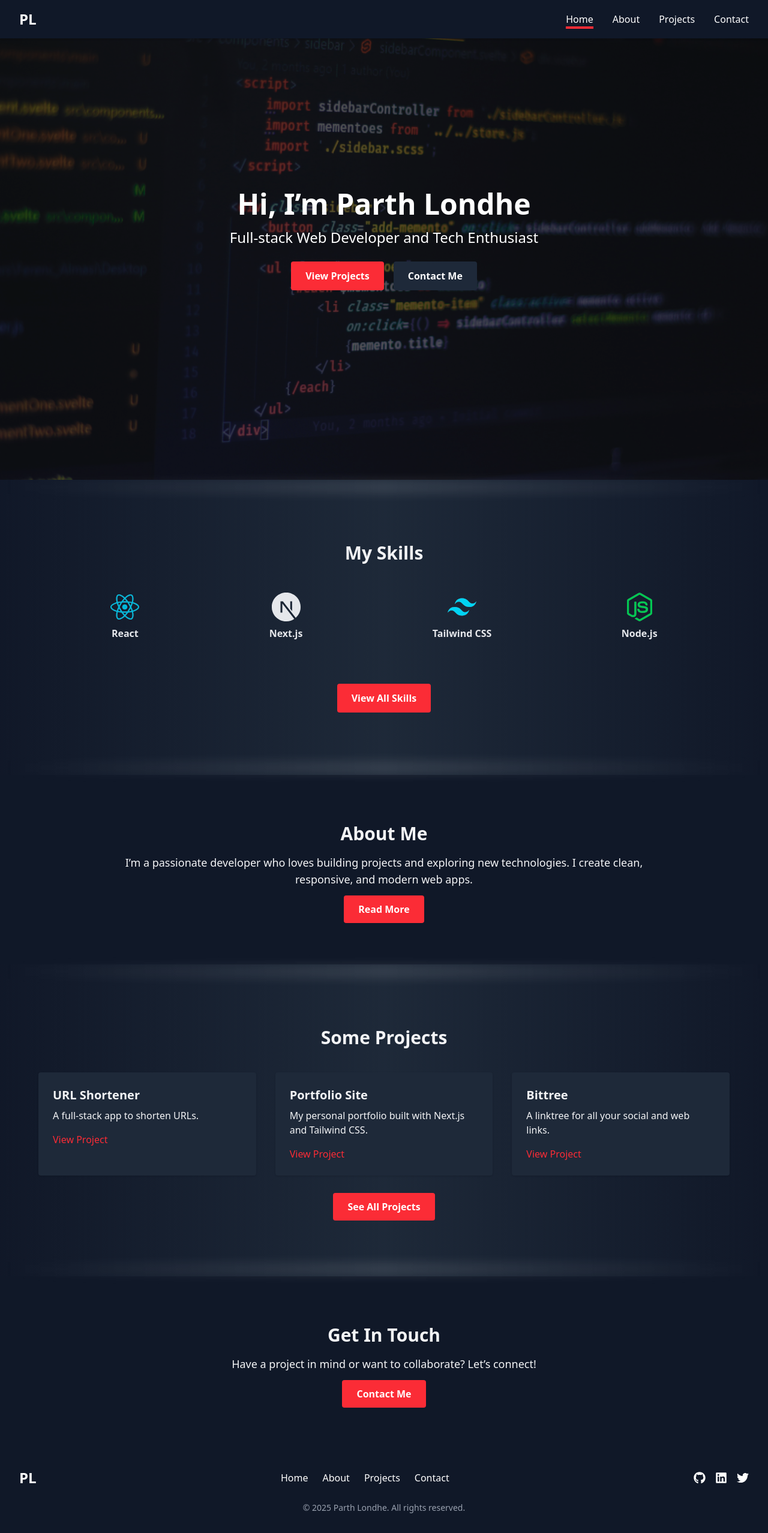
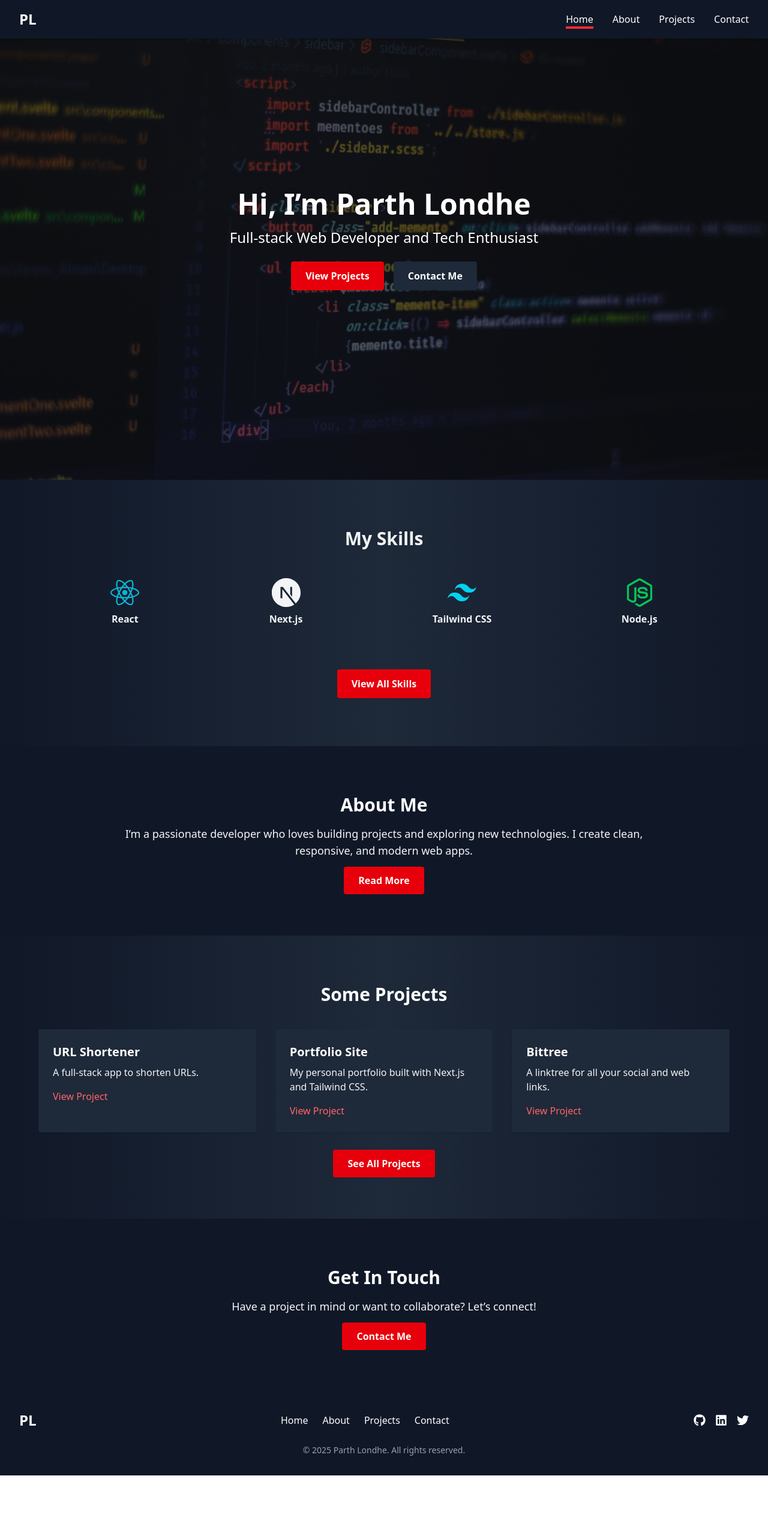
Before and after one commit to Parth0904/Portfolio-Site, a Next.js app: page / in a window 1280 px wide. Shown: the whole page at 60% size. After the commit the page ends 2460 px from the top, so only its background shows below. Built offline with nearby package versions, Linux system fonts and the light colour scheme.

Commit message:
performance

```diff
--- a/app/layout.js
+++ b/app/layout.js
@@ -1,19 +1,13 @@
 import { Geist, Geist_Mono } from "next/font/google";
+import dynamic from "next/dynamic";
 import "./globals.css";
-import Navbar from "./components/Navbar";
-import Footer from "./components/Footer";
-import TopProgressBar from "./components/TopProgressBar";
 
+const Navbar = dynamic(() => import("./components/Navbar")); // remove ssr: false
+const Footer = dynamic(() => import("./components/Footer"));
+const TopProgressBar = dynamic(() => import("./components/TopProgressBar"));
 
-const geistSans = Geist({
-  variable: "--font-geist-sans",
-  subsets: ["latin"],
-});
-
-const geistMono = Geist_Mono({
-  variable: "--font-geist-mono",
-  subsets: ["latin"],
-});
+const geistSans = Geist({ variable: "--font-geist-sans", subsets: ["latin"] });
+const geistMono = Geist_Mono({ variable: "--font-geist-mono", subsets: ["latin"] });
 
 export const metadata = {
   title: "Parth Londhe",
@@ -23,9 +17,7 @@ export const metadata = {
 export default function RootLayout({ children }) {
   return (
     <html lang="en">
-      <body
-        className={`${geistSans.variable} ${geistMono.variable} antialiased`}
-      >
+      <body className={`${geistSans.variable} ${geistMono.variable} antialiased`}>
         <Navbar />
         <TopProgressBar />
         {children}
--- a/app/page.js
+++ b/app/page.js
@@ -1,50 +1,58 @@
-"use client";
 import React from "react";
 import Link from "next/link";
-import { FaReact, FaNodeJs } from "react-icons/fa";
-import { SiNextdotjs, SiTailwindcss } from "react-icons/si";
+import dynamic from "next/dynamic";
+
+// Dynamic imports for heavy icons
+const FaReact = dynamic(() =>
+  import("react-icons/fa").then((mod) => mod.FaReact)
+);
+const FaNodeJs = dynamic(() =>
+  import("react-icons/fa").then((mod) => mod.FaNodeJs)
+);
+const SiNextdotjs = dynamic(() =>
+  import("react-icons/si").then((mod) => mod.SiNextdotjs)
+);
+const SiTailwindcss = dynamic(() =>
+  import("react-icons/si").then((mod) => mod.SiTailwindcss)
+);
+
+import Image from "next/image";
 
 export default function HomePage() {
   const skills = [
     { icon: FaReact, name: "React", color: "text-cyan-500" },
-    { icon: SiNextdotjs, name: "Next.js", color: "text-gray-200" },
+    { icon: SiNextdotjs, name: "Next.js", color: "text-gray-100" },
     { icon: SiTailwindcss, name: "Tailwind CSS", color: "text-cyan-400" },
     { icon: FaNodeJs, name: "Node.js", color: "text-green-500" },
   ];
 
   return (
     <main className="bg-gray-900 text-gray-100">
-
       {/* Hero Section */}
-      <section
-        className="relative min-h-screen flex flex-col justify-center items-center text-center px-4"
-        style={{
-          backgroundImage: "url('/bg.jpg')",
-          backgroundSize: "cover",
-          backgroundPosition: "center",
-        }}
-      >
-        {/* Overlay */}
+      <section className="relative min-h-screen flex flex-col justify-center items-center text-center px-4">
+        <Image
+          src="/bg.jpg"
+          alt="Hero background"
+          fill
+          className="object-cover"
+          priority // preloads hero image to reduce LCP
+        />
         <div className="absolute inset-0 bg-black opacity-60"></div>
-
-        {/* Content */}
         <div className="relative z-10 text-white">
-          <h1 className="text-5xl font-bold mb-4">
-            Hi, I’m Parth Londhe
-          </h1>
+          <h1 className="text-5xl font-bold mb-4">Hi, I’m Parth Londhe</h1>
           <p className="text-xl md:text-2xl mb-6">
             Full-stack Web Developer and Tech Enthusiast
           </p>
           <div className="flex space-x-4 justify-center">
             <Link
               href="/projects"
-              className="bg-red-500 hover:bg-red-600 px-6 py-3 rounded font-semibold"
+              className="bg-red-600 hover:bg-red-700 text-white px-6 py-3 rounded font-semibold transition"
             >
               View Projects
             </Link>
             <Link
               href="/contact"
-              className="bg-gray-800 hover:bg-gray-700 px-6 py-3 rounded font-semibold"
+              className="bg-gray-800 hover:bg-gray-700 text-white px-6 py-3 rounded font-semibold transition"
             >
               Contact Me
             </Link>
@@ -52,103 +60,106 @@ export default function HomePage() {
         </div>
       </section>
 
-      {/* Divider */}
-      <div className="relative h-6 bg-gradient-to-r from-gray-900 via-gray-800 to-gray-900">
-        <div className="absolute inset-0 bg-gradient-to-r from-transparent via-white/10 to-transparent blur-sm" />
-      </div>
-
       {/* Skills Section */}
       <section className="py-20 bg-gradient-to-r from-gray-900 via-gray-800 to-gray-900">
         <h2 className="text-3xl font-bold text-center mb-12">My Skills</h2>
-
         <div className="flex justify-evenly items-center space-x-8 mt-12 flex-wrap">
           {skills.map((skill, index) => {
             const Icon = skill.icon;
             return (
               <div key={index} className="flex flex-col items-center mb-6">
-                <Icon className={`text-5xl ${skill.color} transition transform hover:scale-110 drop-shadow-[0_0_0.5px_#ffffff55]`} />
-                <span className="mt-2 text-gray-200 font-semibold">{skill.name}</span>
+                <Icon
+                  className={`text-5xl ${skill.color} transition transform hover:scale-110 drop-shadow-[0_0_0.5px_#ffffff55]`}
+                />
+                <span className="mt-2 text-gray-100 font-semibold">
+                  {skill.name}
+                </span>
               </div>
             );
           })}
         </div>
-
-        {/* Button to go to full skills section */}
         <div className="flex justify-center mt-12">
           <Link
             href="/about"
-            className="px-6 py-3 bg-red-500 hover:bg-red-600 text-white rounded font-semibold transition"
+            className="px-6 py-3 bg-red-600 hover:bg-red-700 text-white rounded font-semibold transition"
           >
             View All Skills
           </Link>
         </div>
       </section>
 
-      {/* Divider */}
-      <div className="relative h-6 bg-gradient-to-r from-gray-900 via-gray-800 to-gray-900">
-        <div className="absolute inset-0 bg-gradient-to-r from-transparent via-white/10 to-transparent blur-sm" />
-      </div>
-
       {/* About Teaser */}
       <section className="py-20 px-4 max-w-4xl mx-auto text-center">
-        <h2 className="text-3xl font-bold mb-4">About Me</h2>
-        <p className="text-lg mb-6">
-          I’m a passionate developer who loves building projects and exploring new technologies. I create clean, responsive, and modern web apps.
+        <h2 className="text-3xl font-bold mb-4 text-white">About Me</h2>
+        <p className="text-lg mb-6 text-gray-100">
+          I’m a passionate developer who loves building projects and exploring
+          new technologies. I create clean, responsive, and modern web apps.
         </p>
         <Link
           href="/about"
-          className="bg-red-500 hover:bg-red-600 text-white px-6 py-3 rounded font-semibold"
+          className="bg-red-600 hover:bg-red-700 text-white px-6 py-3 rounded font-semibold transition"
         >
-          Read More
+          Read More <span className="sr-only">About Us</span>
         </Link>
       </section>
 
-      {/* Divider */}
-      <div className="relative h-6 bg-gradient-to-r from-gray-900 via-gray-800 to-gray-900">
-        <div className="absolute inset-0 bg-gradient-to-r from-transparent via-white/10 to-transparent blur-sm" />
-      </div>
-
       {/* Projects Teaser */}
       <section className="py-20 bg-gradient-to-r from-gray-900 via-gray-800 to-gray-900 px-4">
-        <h2 className="text-3xl font-bold text-center mb-10">Some Projects</h2>
+        <h2 className="text-3xl font-bold text-center mb-10 text-white">
+          Some Projects
+        </h2>
         <div className="max-w-6xl mx-auto grid gap-8 grid-cols-1 md:grid-cols-3">
-          <div className="bg-gray-800 p-6 rounded shadow hover:shadow-lg transition">
-            <h3 className="text-xl font-semibold mb-2">URL Shortener</h3>
-            <p className="mb-4">A full-stack app to shorten URLs.</p>
-            <Link href="/projects" className="text-red-500 hover:underline">View Project</Link>
-          </div>
-          <div className="bg-gray-800 p-6 rounded shadow hover:shadow-lg transition">
-            <h3 className="text-xl font-semibold mb-2">Portfolio Site</h3>
-            <p className="mb-4">My personal portfolio built with Next.js and Tailwind CSS.</p>
-            <Link href="/projects" className="text-red-500 hover:underline">View Project</Link>
-          </div>
-          <div className="bg-gray-800 p-6 rounded shadow hover:shadow-lg transition">
-            <h3 className="text-xl font-semibold mb-2">Bittree</h3>
-            <p className="mb-4">A linktree for all your social and web links.</p>
-            <Link href="/projects" className="text-red-500 hover:underline">View Project</Link>
-          </div>
+          {[
+            {
+              title: "URL Shortener",
+              desc: "A full-stack app to shorten URLs.",
+            },
+            {
+              title: "Portfolio Site",
+              desc: "My personal portfolio built with Next.js and Tailwind CSS.",
+            },
+            {
+              title: "Bittree",
+              desc: "A linktree for all your social and web links.",
+            },
+          ].map((project, idx) => (
+            <div
+              key={idx}
+              className="bg-gray-800 p-6 rounded shadow hover:shadow-lg transition"
+            >
+              <h3 className="text-xl font-semibold mb-2 text-white">
+                {project.title}
+              </h3>
+              <p className="mb-4 text-gray-100">{project.desc}</p>
+              <Link href="/projects" className="text-red-400 hover:underline">
+                View Project
+              </Link>
+            </div>
+          ))}
         </div>
         <div className="text-center mt-10">
-          <Link href="/projects" className="bg-red-500 hover:bg-red-600 text-white px-6 py-3 rounded font-semibold">
+          <Link
+            href="/projects"
+            className="bg-red-600 hover:bg-red-700 text-white px-6 py-3 rounded font-semibold transition"
+          >
             See All Projects
           </Link>
         </div>
       </section>
 
-      {/* Divider */}
-      <div className="relative h-6 bg-gradient-to-r from-gray-900 via-gray-800 to-gray-900">
-        <div className="absolute inset-0 bg-gradient-to-r from-transparent via-white/10 to-transparent blur-sm" />
-      </div>
-
       {/* Contact CTA */}
       <section className="py-20 px-4 text-center">
-        <h2 className="text-3xl font-bold mb-4">Get In Touch</h2>
-        <p className="text-lg mb-6">Have a project in mind or want to collaborate? Let’s connect!</p>
-        <Link href="/contact" className="bg-red-500 hover:bg-red-600 text-white px-6 py-3 rounded font-semibold">
+        <h2 className="text-3xl font-bold mb-4 text-white">Get In Touch</h2>
+        <p className="text-lg mb-6 text-gray-100">
+          Have a project in mind or want to collaborate? Let’s connect!
+        </p>
+        <Link
+          href="/contact"
+          className="bg-red-600 hover:bg-red-700 text-white px-6 py-3 rounded font-semibold transition"
+        >
           Contact Me
         </Link>
       </section>
-
     </main>
   );
 }
```
Also changed, not shown: app/components/Footer.js (+21 -5 lines), app/components/Navbar.js (+46 -9 lines), public/robots.txt (added).
